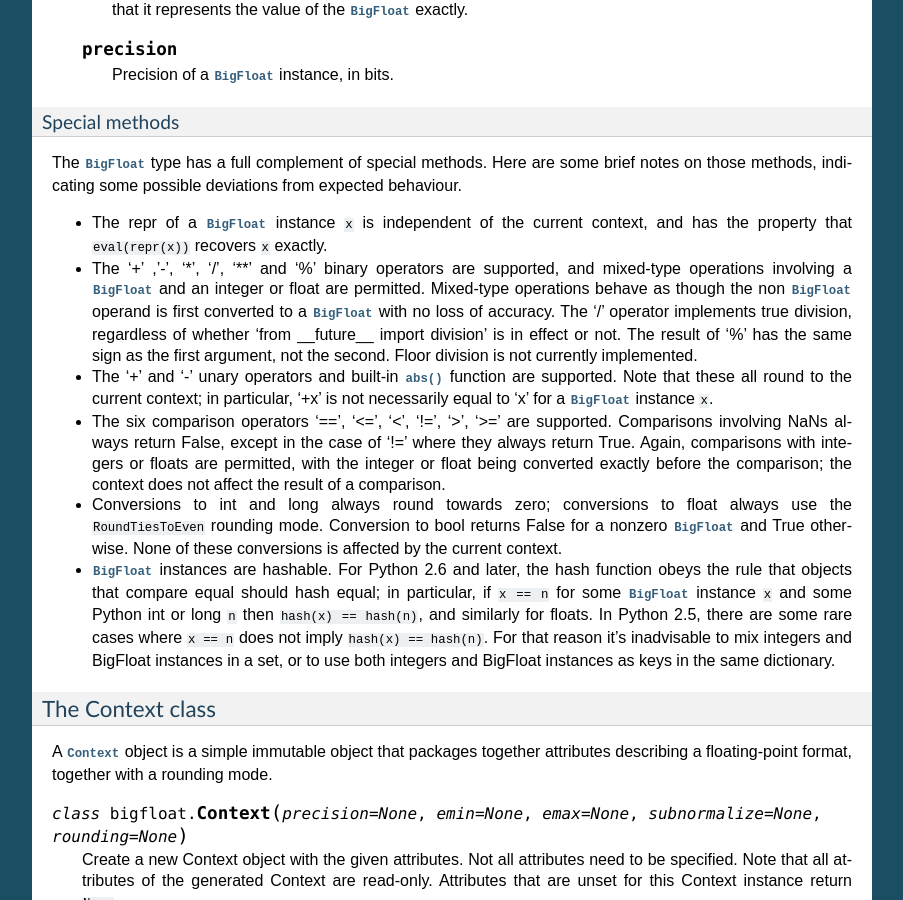
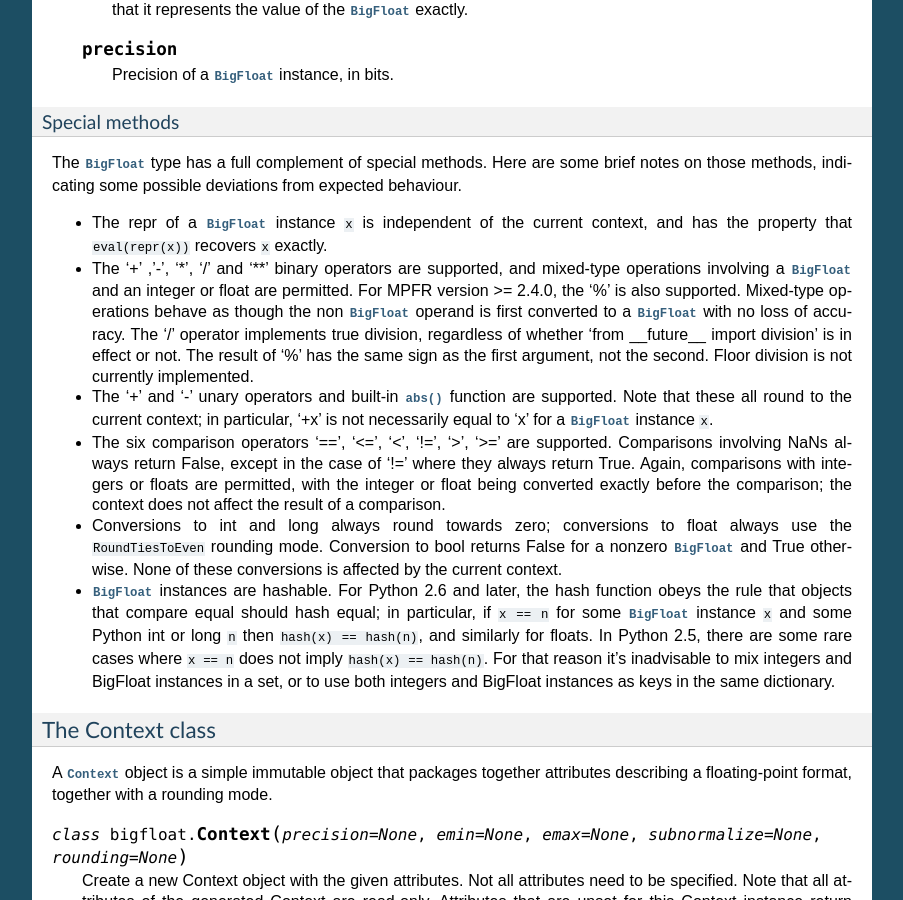
Before and after one commit to mdickinson/bigfloat, a Sphinx documentation site: the page built from bigfloat/doc/index.rst, in a window 1280 px wide and 900 px high, scrolled down 8961 px. Shown: the whole window, without its empty margins (198-1101 px from the left). Built offline with Sphinx 7.4.7, drawn with Linux system fonts in a browser that asks for light colours.

Commit message:
Don't implement % for MPFR version < 2.4.0

```diff
--- a/bigfloat/__init__.py
+++ b/bigfloat/__init__.py
@@ -996,7 +996,9 @@
 BigFloat.__mul__ = _binop(mul)
 BigFloat.__div__ = BigFloat.__truediv__ = _binop(div)
 BigFloat.__pow__ = _binop(pow)
-BigFloat.__mod__ = _binop(mod)
+
+if (MPFR_VERSION_MAJOR, MPFR_VERSION_MINOR) >= (2, 4):
+    BigFloat.__mod__ = _binop(mod)
 
 # and their reverse operations
 BigFloat.__radd__ = _rbinop(add)
--- a/bigfloat/doc/index.rst
+++ b/bigfloat/doc/index.rst
@@ -599,14 +599,16 @@
   current context, and has the property that ``eval(repr(x))``
   recovers ``x`` exactly.
 
-* The '+' ,'-', '*', '/', '**' and '%' binary operators are supported,
-  and mixed-type operations involving a :class:`BigFloat` and an integer or
-  float are permitted.  Mixed-type operations behave as though the
-  non :class:`BigFloat` operand is first converted to a :class:`BigFloat` with no loss
-  of accuracy.  The '/' operator implements true division, regardless
-  of whether 'from __future__ import division' is in effect or not.
-  The result of '%' has the same sign as the first argument, not the
-  second.  Floor division is not currently implemented.
+* The '+' ,'-', '*', '/' and '**' binary operators are supported, and
+  mixed-type operations involving a :class:`BigFloat` and an integer
+  or float are permitted.  For MPFR version >= 2.4.0, the '%' is also
+  supported.  Mixed-type operations behave as though the non
+  :class:`BigFloat` operand is first converted to a :class:`BigFloat`
+  with no loss of accuracy.  The '/' operator implements true
+  division, regardless of whether 'from __future__ import division' is
+  in effect or not.  The result of '%' has the same sign as the first
+  argument, not the second.  Floor division is not currently
+  implemented.
 
 * The '+' and '-' unary operators and built-in :func:`abs` function
   are supported.  Note that these all round to the current context; in
```
